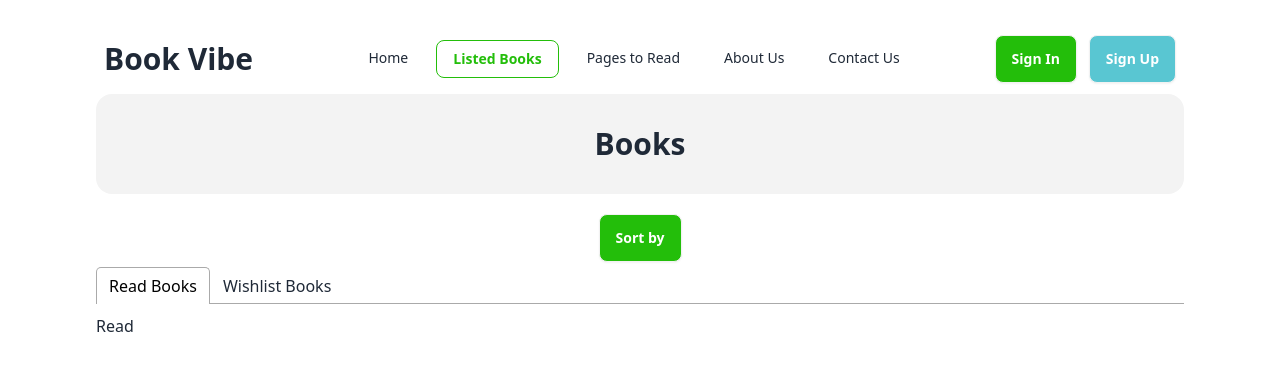
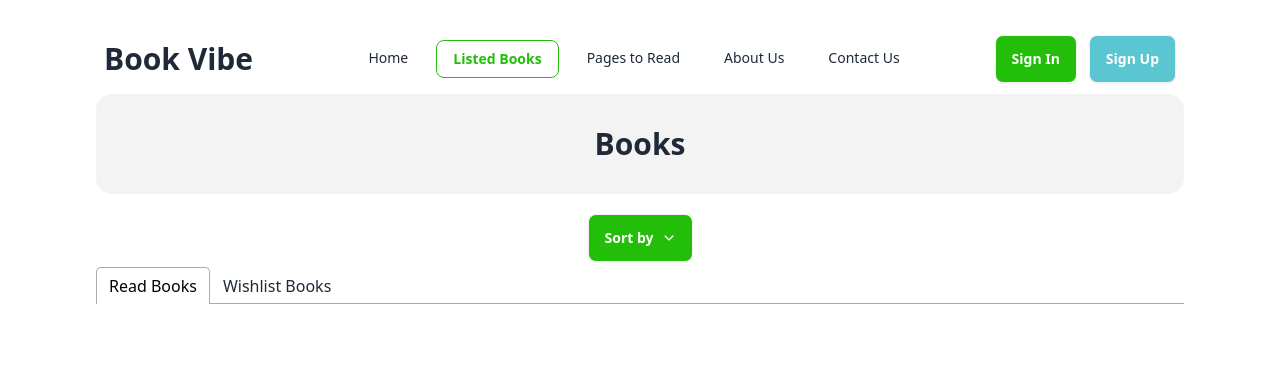
Before and after one commit to TanveerAhmed4545/react-book-vibe, a React (Vite) app: page /listed in a window 1280 px wide. Shown: the top 370 px of the page. Built offline with nearby package versions, Linux system fonts and the light colour scheme.

Commit message:
add more styles

```diff
--- a/src/components/Listed/Listed.jsx
+++ b/src/components/Listed/Listed.jsx
@@ -1,10 +1,12 @@
 import { useEffect, useState } from "react";
-import { Link, Outlet, useLoaderData } from "react-router-dom";
+// import { Link, Outlet, useLoaderData } from "react-router-dom";
+import {  useLoaderData } from "react-router-dom";
 import { getStored } from "../Utils/localStorage";
 import { Tab, Tabs, TabList, TabPanel } from 'react-tabs';
 import 'react-tabs/style/react-tabs.css';
 import ReadBookList from "../ReadBookList/ReadBookList";
 import WishBookList from "../WishBookList/WishBookList";
+import { IoIosArrowDown } from "react-icons/io";
 
 const Listed = () => {
   const data = useLoaderData();
@@ -94,7 +96,7 @@ const Listed = () => {
 
       <div className="pt-4 text-center">
           <details className="dropdown">
-  <summary className="m-1 btn bg-[#23BE0A] text-white">Sort by</summary>
+  <summary className="m-1 btn bg-[#23BE0A] text-white">Sort by <span><IoIosArrowDown></IoIosArrowDown></span></summary>
   <ul className="p-2 shadow menu dropdown-content z-[1] bg-base-100 rounded-box w-52">
     <li onClick={() => handleBooksFilter('all')}><a>All</a></li>
     <li onClick={() => handleBooksFilter('num')}><a>Page Number</a></li>
@@ -110,7 +112,7 @@ const Listed = () => {
         <Tab>Read Books</Tab>
         <Tab>Wishlist Books</Tab>
       </TabList>
-      <TabPanel>Read
+      <TabPanel>
       <div className="flex flex-col gap-5 my-5">
             {/* <h2>ReadBooks : {readBooks.length}</h2> */}
 
@@ -120,7 +122,7 @@ const Listed = () => {
 
         </div>
          </TabPanel>
-      <TabPanel> Wish
+      <TabPanel>
       <div className="flex flex-col gap-5 my-5">
             {/* <h2>WishBooks : {wishLists.length}</h2> */}
 
```
